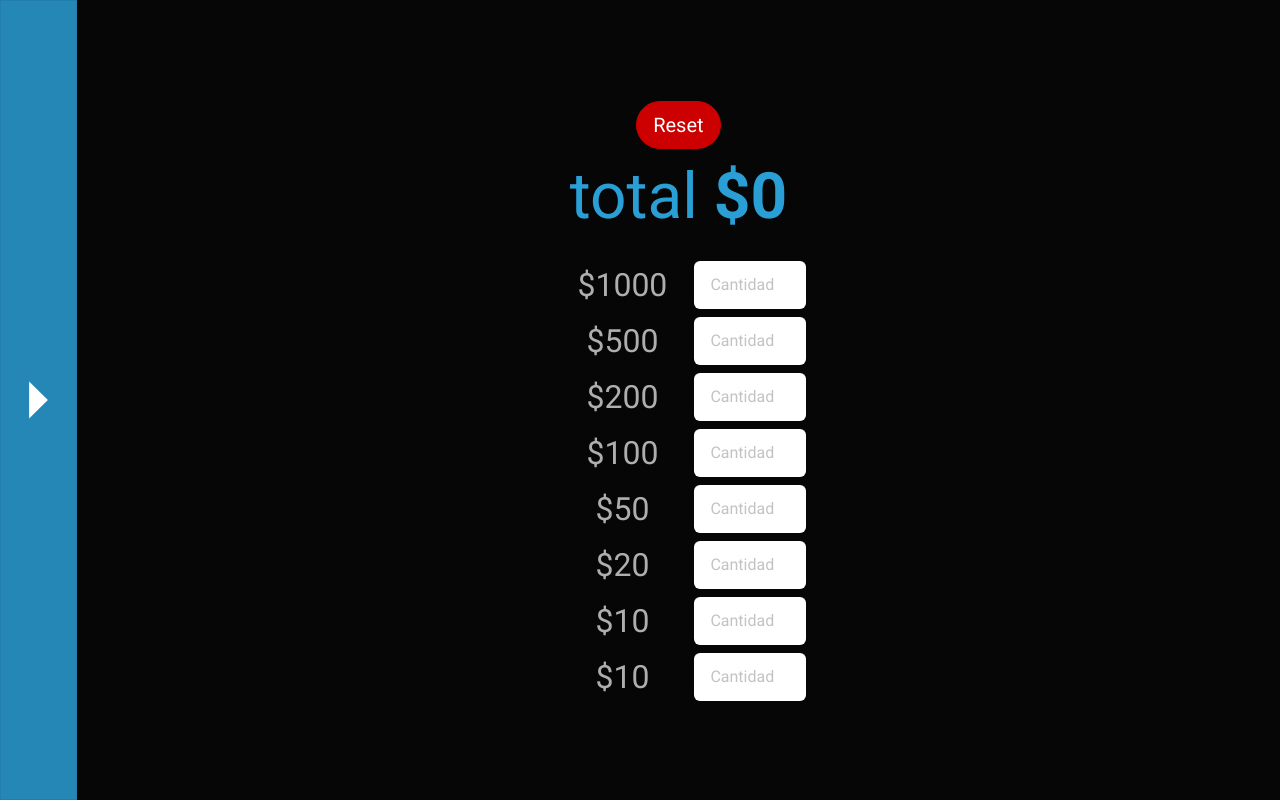
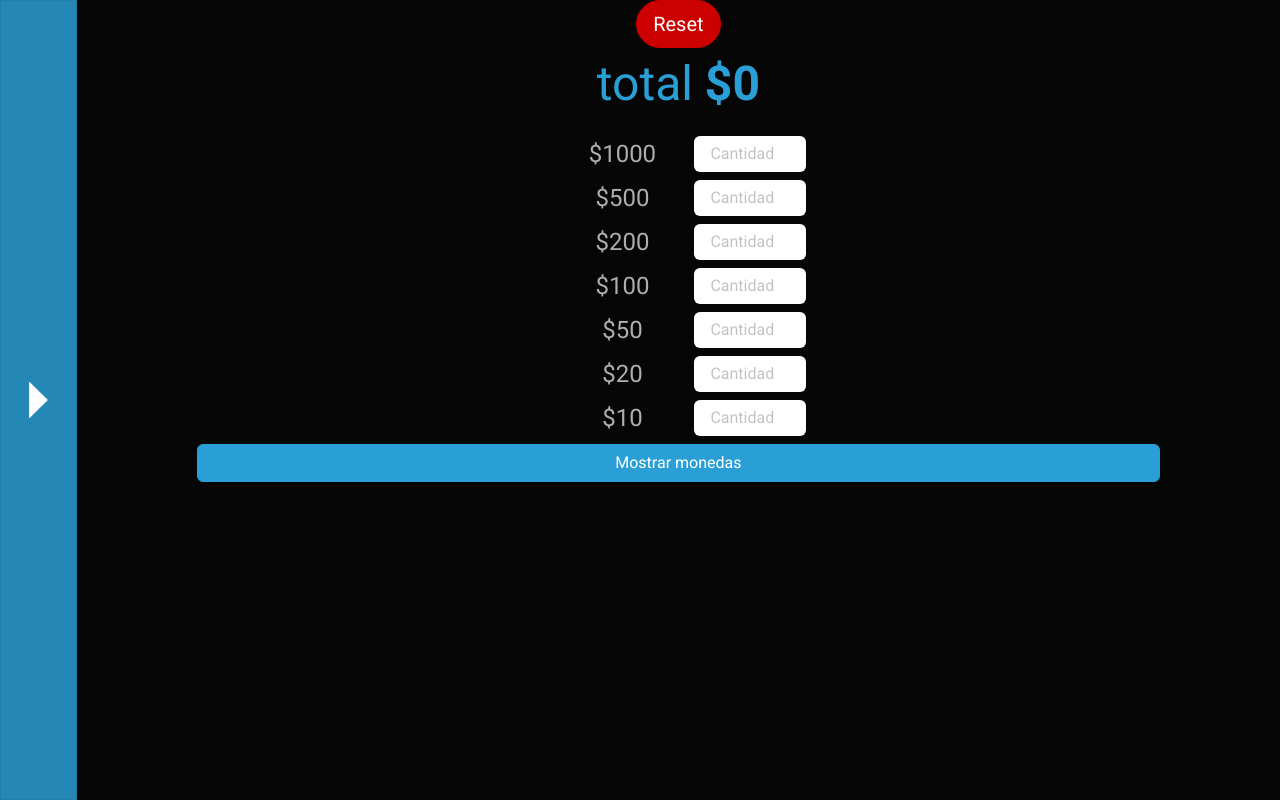
Before and after one commit to PedroCazala/finanzas, a React (Create React App) app: page /contar-efectivo in a window 1280 px wide. Built offline with nearby package versions, Linux system fonts and the light colour scheme.

Commit message:
Se agregó la opción de monedas en countMoney. sed componentizó el index. Mejora en estilos

```diff
--- a/src/App.scss
+++ b/src/App.scss
@@ -6,19 +6,20 @@
 .App {
   text-align: center;
   height: 100vh;
-  font-size: 2rem;
+  font-size: 1.5rem;
 
   display: flex;
   flex-direction: column;
   justify-content: center;
   main{
     width: 100vw;
+    height: 100%;
     padding-left: 6vw;
   }
 }
 @media only screen and (max-width: 600px) {
   .App{
-    font-size: 1.5rem;
+    font-size: 1.3rem;
     main{
       padding-left: 10vw;
     }
--- a/src/App.tsx
+++ b/src/App.tsx
@@ -4,6 +4,7 @@ import "./App.scss";
 import Aside from "./components/Aside/Aside";
 import CountCash from "./components/pages/CountCash/CountCash";
 import FinancialGoalCalculator from "./components/pages/FinancialGoalCalculator/FinancialGoalCalculator";
+import Index from "./components/pages/Index/Index";
 
 function App() {
     return (
@@ -14,32 +15,7 @@ function App() {
                     <Routes>
                         <Route
                             path="/"
-                            element={
-                                <div>
-                                    <h1>Finanzas</h1>
-                                    <div>
-                                        <p>
-                                            Esta aplicación cuenta con varias
-                                            paginas que les servirán al usuario
-                                            con su economía. Es una herramienta
-                                            que te permite administrar tus
-                                            finanzas y hacer planes a largo
-                                            plazo.
-                                        </p>
-                                        <p>
-                                            Esta aplicación podría ser útil
-                                            tanto para individuos como para
-                                            empresas que quieren tener una
-                                            visión clara y completa de sus
-                                            finanzas y hacer planes para el
-                                            futuro.
-                                        </p>
-                                    </div>
-                                    <p style={{ textAlign: "left" }}>
-                                        👈 Utiliza ese botón para abrir el menu
-                                    </p>
-                                </div>
-                            }
+                            element={<Index/>}
                         />
                         <Route
                             path="/contar-efectivo"
--- a/src/components/pages/CountCash/CountCash.tsx
+++ b/src/components/pages/CountCash/CountCash.tsx
@@ -11,6 +11,14 @@ function CountCash() {
     const [veinte, setVeinte] = useState(0);
     const [diesBillete, setDiesBillete] = useState(0);
     const [diesMonedas, setDiesMonedas] = useState(0);
+    const [cincoMonedas, setCincoMonedas] = useState(0);
+    const [dosMonedas, setDosMonedas] = useState(0);
+    const [unoMonedas, setUnoMonedas] = useState(0);
+    const [cincuentaCentavosMonedas, setCincuentaCentavosMonedas] = useState(0);
+    const [veinticincoCentavosMonedas, setVeinticincoCentavosMonedas] =
+        useState(0);
+
+    const [showCoins, setShowCoins] = useState(false);
 
     const [total, setTotal] = useState(0);
     const reset = () => {
@@ -22,9 +30,14 @@ function CountCash() {
         setVeinte(0);
         setDiesBillete(0);
         setDiesMonedas(0);
+        setCincoMonedas(0);
+        setDosMonedas(0);
+        setUnoMonedas(0);
+        setCincuentaCentavosMonedas(0);
+        setVeinticincoCentavosMonedas(0);
         sumar();
     };
-    const sumar = ():void => {
+    const sumar = (): void => {
         setTotal(
             1000 * mil +
                 500 * quinientos +
@@ -33,36 +46,121 @@ function CountCash() {
                 50 * cincuenta +
                 20 * veinte +
                 10 * diesBillete +
-                10 * diesMonedas
+                10 * diesMonedas +
+                5 * cincoMonedas +
+                2 * dosMonedas +
+                1 * unoMonedas +
+                0.5 * cincuentaCentavosMonedas +
+                0.25 * veinticincoCentavosMonedas
         );
+    };
+    const changeCoins = () => {
+        setShowCoins(!showCoins);
+        setDiesMonedas(0);
+        setCincoMonedas(0);
+        setDosMonedas(0);
+        setUnoMonedas(0);
+        setCincuentaCentavosMonedas(0);
+        setVeinticincoCentavosMonedas(0);
     };
 
     useEffect(() => {
         sumar();
     }, [
-        mil,
-        quinientos,
-        doscientos,
-        cien,
-        cincuenta,
-        veinte,
-        diesBillete,
-        diesMonedas,
+        // mil,
+        // quinientos,
+        // doscientos,
+        // cien,
+        // cincuenta,
+        // veinte,
+        // diesBillete,
+        // diesMonedas,
+
         sumar,
     ]);
     return (
         <div className="CountCash">
-            <button className="btn btn-lg btn-danger btnReset" type="button" onClick={() => reset()}>Reset</button>
-            <p className="text-primary total">total <b>${total}</b></p>
+            <button
+                className="btn btn-lg btn-danger btnReset"
+                type="button"
+                onClick={() => reset()}
+            >
+                Reset
+            </button>
+            <p className="text-primary total">
+                total <b>${total}</b>
+            </p>
             <ul>
-                <LiFormCountCash number={1000} value={mil} setValue={setMil}/>
-                <LiFormCountCash number={500} value={quinientos} setValue={setQuinientos}/>
-                <LiFormCountCash number={200} value={doscientos} setValue={setDoscientos}/>
-                <LiFormCountCash number={100} value={cien} setValue={setCien}/>
-                <LiFormCountCash number={50} value={cincuenta} setValue={setCincuenta}/>
-                <LiFormCountCash number={20} value={veinte} setValue={setVeinte}/>
-                <LiFormCountCash number={10} value={diesBillete} setValue={setDiesBillete}/>
-                <LiFormCountCash number={10} value={diesMonedas} setValue={setDiesMonedas}/>
+                <LiFormCountCash number={1000} value={mil} setValue={setMil} />
+                <LiFormCountCash
+                    number={500}
+                    value={quinientos}
+                    setValue={setQuinientos}
+                />
+                <LiFormCountCash
+                    number={200}
+                    value={doscientos}
+                    setValue={setDoscientos}
+                />
+                <LiFormCountCash number={100} value={cien} setValue={setCien} />
+                <LiFormCountCash
+                    number={50}
+                    value={cincuenta}
+                    setValue={setCincuenta}
+                />
+                <LiFormCountCash
+                    number={20}
+                    value={veinte}
+                    setValue={setVeinte}
+                />
+                <LiFormCountCash
+                    number={10}
+                    value={diesBillete}
+                    setValue={setDiesBillete}
+                />
+                <button
+                    className="btn btn-primary"
+                    type="button"
+                    onClick={() => changeCoins()}
+                >
+                    {showCoins ? "Ocultar monedas" : "Mostrar monedas"}
+                </button>
+                {showCoins ? (
+                    <>
+                        <LiFormCountCash
+                            number={10}
+                            value={diesMonedas}
+                            setValue={setDiesMonedas}
+                        />
+                        <LiFormCountCash
+                            number={5}
+                            value={cincoMonedas}
+                            setValue={setCincoMonedas}
+                        />
+                        <LiFormCountCash
+                            number={2}
+                            value={dosMonedas}
+                            setValue={setDosMonedas}
+                        />
+                        <LiFormCountCash
+                            number={1}
+                            value={unoMonedas}
+                            setValue={setUnoMonedas}
+                        />
+                        <LiFormCountCash
+                            number={0.5}
+                            value={cincuentaCentavosMonedas}
+                            setValue={setCincuentaCentavosMonedas}
+                        />
+                        <LiFormCountCash
+                            number={0.25}
+                            value={veinticincoCentavosMonedas}
+                            setValue={setVeinticincoCentavosMonedas}
+                        />
+                    </>
+                ) : (
+                    ""
+                )}
             </ul>
         </div>
     );
--- /dev/null
+++ b/src/components/pages/Index/Index.scss
@@ -0,0 +1,9 @@
+.Index{
+    display: flex;
+    flex-flow: column wrap;
+    justify-content: center;
+    align-content: center;
+    min-height: 100vh;
+    width: 90%;
+    margin: auto;
+}
--- /dev/null
+++ b/src/components/pages/Index/Index.tsx
@@ -0,0 +1,27 @@
+import './Index.scss'
+
+function Index() {
+    return (
+        <div className='Index'>
+            <h1>Finanzas</h1>
+            <div>
+                <p>
+                    Esta aplicación cuenta con varias paginas que les servirán
+                    al usuario con su economía. Es una herramienta que te
+                    permite administrar tus finanzas y hacer planes a largo
+                    plazo.
+                </p>
+                <p>
+                    Esta aplicación podría ser útil tanto para individuos como
+                    para empresas que quieren tener una visión clara y completa
+                    de sus finanzas y hacer planes para el futuro.
+                </p>
+            </div>
+            <p style={{ textAlign: "left" }}>
+                👈 Utiliza ese botón para abrir el menu
+            </p>
+        </div>
+    );
+}
+
+export default Index;
```
